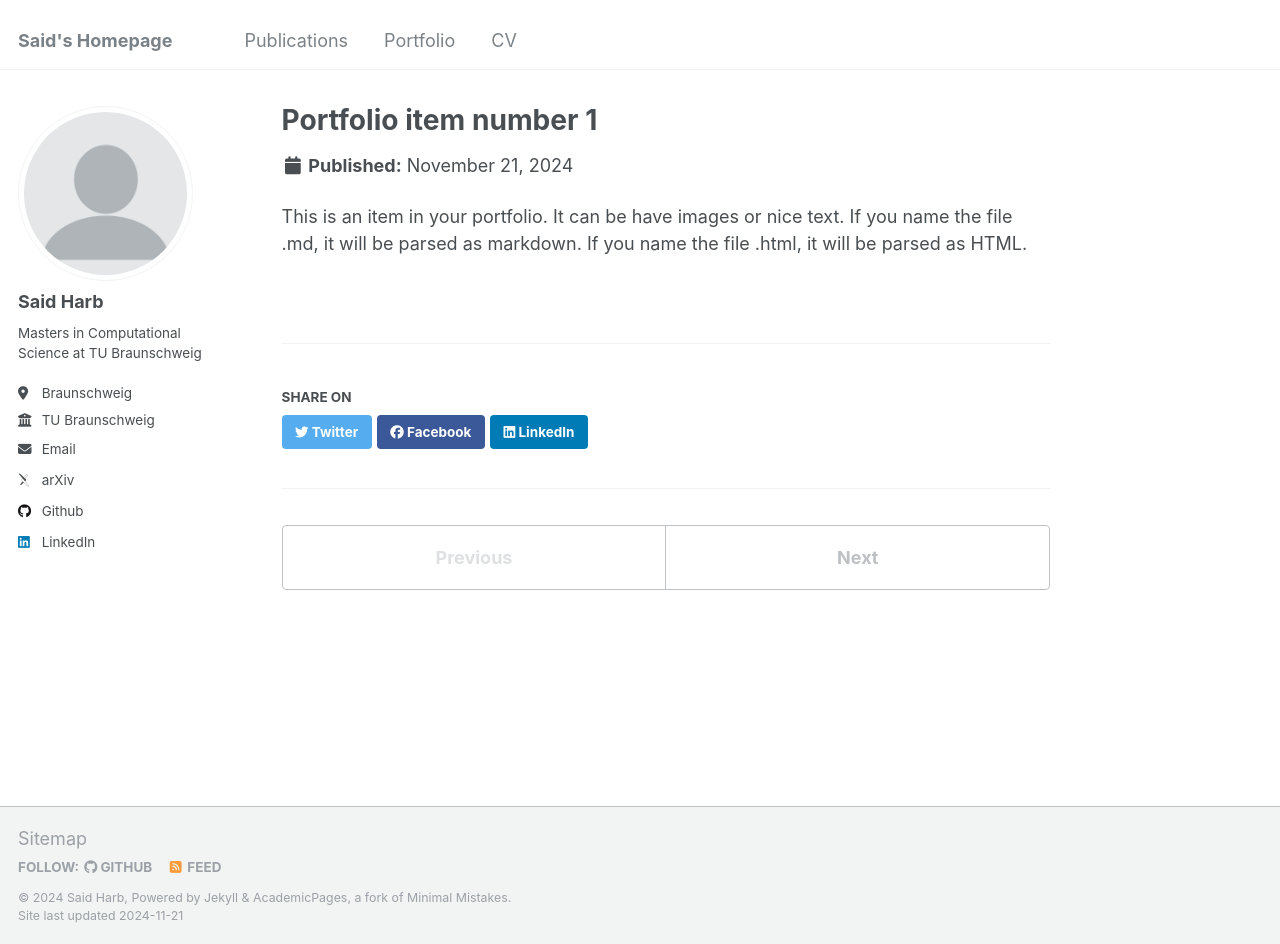
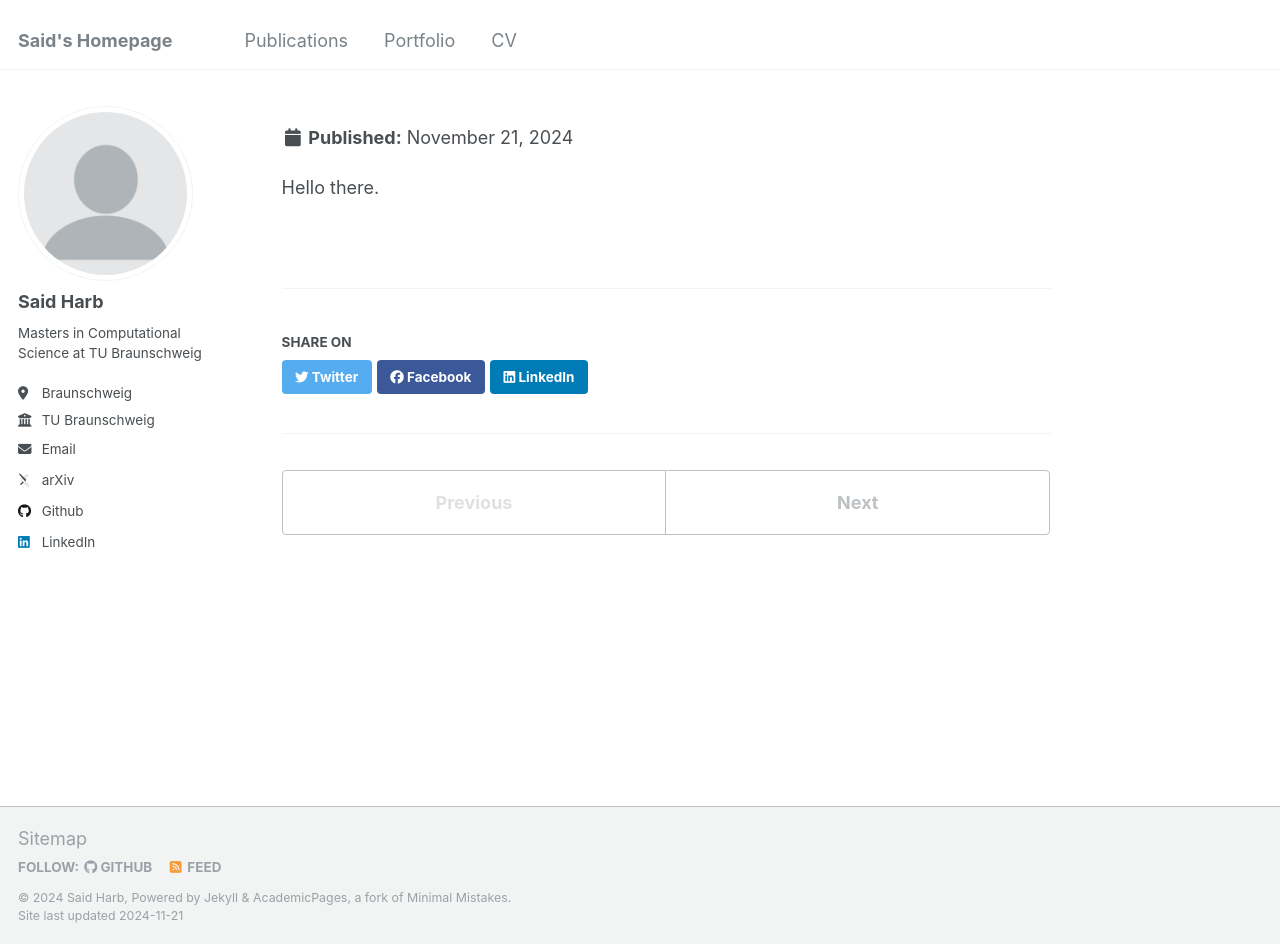
Before and after one commit to saidharb/saidharb.github.io, a Jekyll site: the page built from _portfolio/portfolio-1.md, in a window 1280 px wide and 944 px high. Built offline with Jekyll 4.4.1, drawn with Linux system fonts in a browser that asks for light colours; some web fonts are replaced.

Commit message:
Update portfolio-1.md

```diff
--- a/_portfolio/portfolio-1.md
+++ b/_portfolio/portfolio-1.md
@@ -1,7 +1,7 @@
 ---
-title: "Portfolio item number 1"
-excerpt: "Short description of portfolio item number 1<br/><img src='/images/500x300.png'>"
+title: " Improving Object Detection Performance on Hard to Detect Instances in DOTA"
+excerpt: "This project aimed to enhance the mean Average Precision (mAP) for deep learning object detection models specifically targeting "hard-to-detect" instances within the DOTA dataset. A comprehensive literature review was conducted to explore methods for improving small object detection and identifying suitable models. We selected the Yolov5 model and implemented dataset augmentation strategies such as oversampling and copy-pasting hard-to-detect instances to address the research question. For this I implemented state of the art research, dataset preprocessing pipelines, object detection evaluation algorithms, and post-processing techniques from scratch using PyTorch. The results demonstrate a significant improvement, with the mAP for hard-to-detect instances in DOTA increasing by up to 42.2%.<br/><img src='/images/500x300.png'>"
 collection: portfolio
 ---
 
-This is an item in your portfolio. It can be have images or nice text. If you name the file .md, it will be parsed as markdown. If you name the file .html, it will be parsed as HTML.
+Hello there.
```
